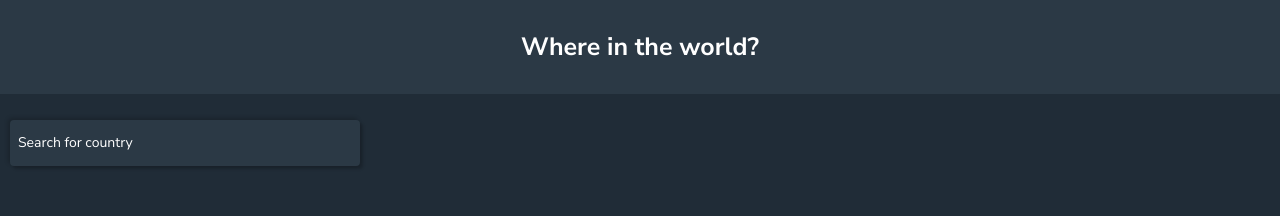
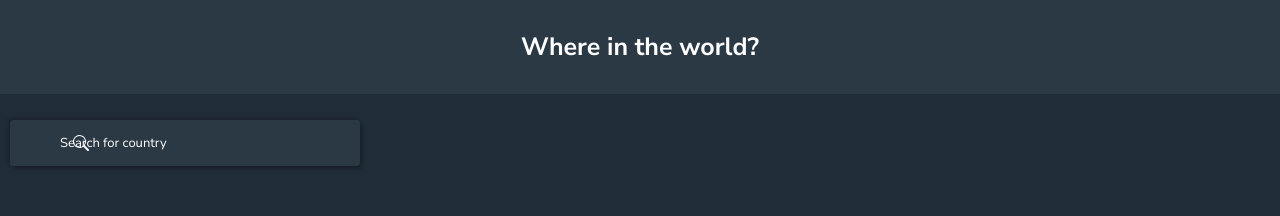
Before and after one commit to AbdulSamadCodes/Rest-countries-API-Project, a React (Vite) app: page /dashboard in a window 1280 px wide. Shown: the top 216 px of the page. Built offline with nearby package versions, Linux system fonts and the light colour scheme.

Commit message:
Working on search component

```diff
--- a/index.html
+++ b/index.html
@@ -11,8 +11,8 @@
       <link href="https://fonts.googleapis.com/css2?family=Josefin+Sans:ital,wght@0,100..700;1,100..700&family=Kumbh+Sans:wght@100..900&family=League+Spartan:wght@100..900&family=Nunito+Sans:ital,opsz,wght@0,6..12,200..1000;1,6..12,200..1000&family=Poppins:ital,wght@0,100;0,200;0,300;0,400;0,500;0,600;0,700;0,800;0,900;1,100;1,200;1,300;1,400;1,500;1,600;1,700;1,800;1,900&display=swap" rel="stylesheet">
 
   </head>
+
   <body>
-
     <div id="root">
 
     </div>
--- a/package.json
+++ b/package.json
@@ -11,6 +11,7 @@
   },
   "dependencies": {
     "@reduxjs/toolkit": "^2.7.0",
+    "bootstrap-icons": "^1.11.3",
     "react": "^19.0.0",
     "react-dom": "^19.0.0",
     "react-router-dom": "^7.5.1",
--- a/src/Components/Dashboard/SearchInput.jsx
+++ b/src/Components/Dashboard/SearchInput.jsx
@@ -1,16 +1,21 @@
 import React from 'react';
 import { Input } from '/src/Components/StyledComponents/Input.jsx';
+import search from '/src/assets/search.svg';
 
 function SearchInput() {
 
    return (
+      <span className='search-input-container'>
          <Input
             id={'search-input'}
-     className={'shadow-dark component'}
+            className={'search-input shadow-dark component'}
             name={'search-input'}
             placeholder={'Search for country'}
          >
          </Input>
+
+         <img className='search-icon' src={search}/>
+      </span>
    );
 }
 
--- a/src/Components/StyledComponents/GlobalStyle.jsx
+++ b/src/Components/StyledComponents/GlobalStyle.jsx
@@ -5,7 +5,7 @@ const GlobalStyle = createGlobalStyle`
   :root {
     --ff-Nunito_sans : "Nunito Sans", sans-serif;
     --fw-bold:bold;
-    --fs-normal: 1.4rem;
+    --fs-normal: 1.3rem;
     --fs-text-primary:2.5rem;
 
     --bg-component :hsl(209, 23%, 22%);
--- a/src/Components/StyledComponents/Input.jsx
+++ b/src/Components/StyledComponents/Input.jsx
@@ -7,12 +7,15 @@ const StyledInput = styled.input`
 
     width:min(100%,35rem);
     border-radius:0.2rem;
-    padding:1.5rem 0.8rem;
+    padding:1.5rem 1.2rem;
     border-radius:0.4rem;
   };
 `;
 
-function Input( {  id, className , name, value, setValue, placeholder , children }  ) {
+function Input( {
+  id, className , name,
+  placeholder ,  value,
+  setValue }  ) {
 
   const handleChange = (event) => {
     setValue(event.target.value);
@@ -28,7 +31,6 @@ function Input( {  id, className , name, value, setValue, placeholder , children
      onChange={handleChange}
      placeholder={placeholder}
      >
-      { children }
     </StyledInput>
   )
 };
--- a/src/styles/index.css
+++ b/src/styles/index.css
@@ -4,10 +4,28 @@
   position:fixed;
   padding:3rem 1rem;
   text-align:center;
+  left:0;
   right:0;
-  left:0;
 }
+
+/* Dashboard */
 
 .dashboard {
   padding-block-start:12rem;
 }
+
+.search-input {
+  padding-inline-start:5rem !important;
+}
+
+.search-input-container {
+  display:block;
+  position: relative;
+}
+
+.search-icon {
+  position: absolute;
+  left:5%;
+  top:50%;
+  transform:translateY(-50%);
+}
```
Also changed, not shown: src/assets/search.svg (added), 1 other file (tests, documents, lock files or other folders). Lines whose indentation alone changed are shown as unchanged.
